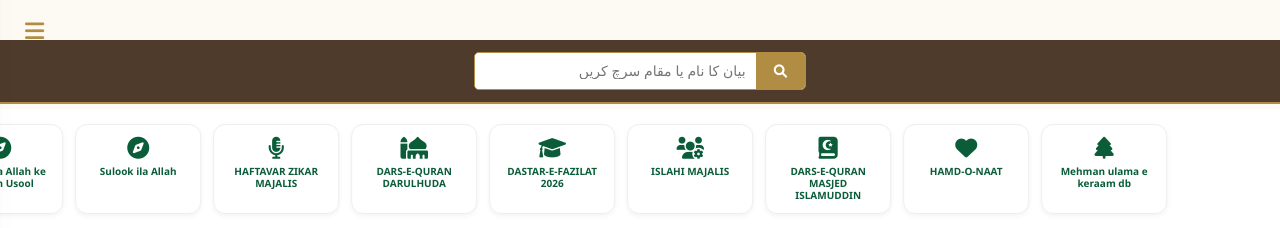
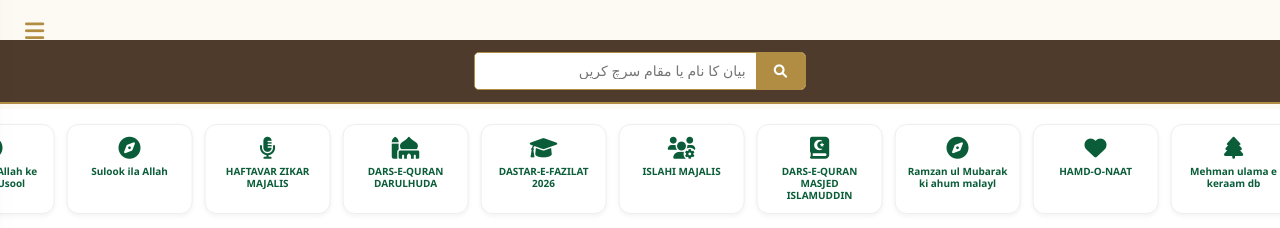
Before and after one commit to naqshbandia/index.html, a plain HTML site: page Gold file location.html in a window 1280 px wide. Shown: the part 141-369 px from the top of the page. Drawn offline with Linux system fonts and the light colour scheme; no server answers.

Commit message:
Update Gold file location.html

```diff
--- a/Gold file location.html
+++ b/Gold file location.html
@@ -227,7 +227,10 @@
         { id: "20260205_20260205_1013", title: "DASTAR-E-FAZILAT 2026", icon: "fa-graduation-cap" },
         { id: "22-2017_202509", title: "ISLAHI MAJALIS", icon: "fa-users-gear" },
         { id: "143_20251113", title: "DARS-E-QURAN MASJED ISLAMUDDIN", icon: "fa-book-quran" },
-        { id: "20251018_20251018_0949", title: "HAMD-O-NAAT", icon: "fa-heart" },
+
+{ id:"20260220_20260220_0620", title: "Ramzan ul Mubarak ki ahum malayl", icon: "fa-compass" },
+
+  { id: "20251018_20251018_0949", title: "HAMD-O-NAAT", icon: "fa-heart" },
                 { id: "2_20250901", title: "Mehman ulama e keraam db", icon: "fa-tree" }
     ];
 
```
